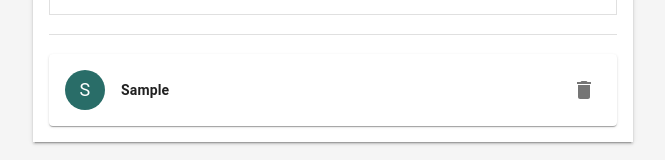
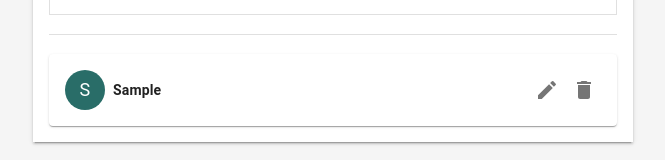
Before and after one commit to swport/payment-split, a React (Create React App) app: page / in a window 1280 px wide. Both pictures are taken after typing "Sample" into the empty fields and a click on the button "search". Shown: the part 183-343 px from the top of the page, without its empty margins (307-972 px from the left). Built offline with nearby package versions, Linux system fonts and the light colour scheme.

Commit message:
fixes add friends ui and other functions

```diff
--- a/src/components/Add-friends/Friend-list-item.tsx
+++ b/src/components/Add-friends/Friend-list-item.tsx
@@ -1,14 +1,14 @@
 import * as React from "react";
 
+import Grid from "@mui/material/Grid";
 import IconButton from "@mui/material/IconButton";
 import TextField from "@mui/material/TextField";
-import ClickAwayListener from "@mui/material/ClickAwayListener";
-import Box from "@mui/material/Box";
-import Stack from "@mui/material/Stack";
 import type { SxProps } from "@mui/material";
 
-import SaveIcon from "@mui/icons-material/Save";
+import EditIcon from "@mui/icons-material/Edit";
 import DeleteIcon from "@mui/icons-material/Delete";
+import Check from "@mui/icons-material/Check";
+import Clear from "@mui/icons-material/Clear";
 
 import Avatar from "@mui/material/Avatar";
 import { useTripContext } from "../Trips/Trip-context/Trip-context";
@@ -20,26 +20,15 @@ type IProps = {
 };
 
 const sxAvatar: SxProps = { fontSize: "18px", fontWeight: "400" };
+const sxForm = { display: "flex" };
 
 const FriendListItem = ({ friend }: IProps) => {
     const { removeFriend, updateFriendName } = useTripContext();
 
     const [editing, setEditing] = React.useState(false);
-    const [newName, setNewName] = React.useState<string | undefined>();
-
-    React.useEffect(() => {
-        const resetEditing = (e: KeyboardEvent) => {
-            if (e.key.toLowerCase() === "escape") {
-                setEditing(false);
-            }
-        };
-
-        document.addEventListener("keyup", resetEditing);
-
-        return () => {
-            document.removeEventListener("keyup", resetEditing);
-        };
-    }, []);
+    const [newName, setNewName] = React.useState<string | undefined>(
+        friend.name
+    );
 
     const onRemoveFriend = React.useCallback(
         (id: FriendType["id"]) => {
@@ -54,11 +43,6 @@ const FriendListItem = ({ friend }: IProps) => {
         [removeFriend]
     );
 
-    const editFriend = React.useCallback(() => {
-        setEditing(true);
-        setNewName(friend.name);
-    }, [friend]);
-
     const updateName = () => {
         if (!newName || newName === "") {
             return alert("Name cannot be empty");
@@ -68,81 +52,91 @@ const FriendListItem = ({ friend }: IProps) => {
         setEditing(false);
     };
 
-    const onKeyDwnName = (e: React.KeyboardEvent) => {
-        if (e.key.toLowerCase() === "enter") {
-            updateName();
-        }
-    };
-
-    const onUpdatingName = (e: React.ChangeEvent<HTMLInputElement>) => {
+    const handleNameUpdate = (e: React.ChangeEvent<HTMLInputElement>) => {
         setNewName(e.target.value);
     };
 
-    const onClickingName = () => {
-        editFriend();
-    };
-
-    const handleClickAway = () => {
-        setEditing(false);
+    const handleNameSubmit = (e: React.FormEvent<HTMLFormElement>) => {
+        e.preventDefault();
+        updateName();
     };
 
     return (
-        <Stack
-            direction="row"
+        <Grid
+            container
+            gap="8px"
             justifyContent="space-between"
             alignItems="center"
-            spacing={2}
-            fontWeight="bold"
+            wrap="nowrap"
         >
-            <Box onClick={onClickingName}>
+            <Grid
+                item
+                xs
+                container
+                alignItems="center"
+                wrap="nowrap"
+            >
+                <Grid
+                    item
+                    xs
+                    gap="8px"
+                    container
+                    wrap="nowrap"
+                    alignItems="center"
+                >
+                    <Avatar
+                        sx={{
+                            ...sxAvatar,
+                            backgroundColor: friend.color?.backgroundColor,
+                            color: friend.color?.color,
+                        }}
+                    >
+                        {friend.initials}
+                    </Avatar>
+
                     {editing ? (
-                    <Stack
-                        direction="row"
-                        alignItems="center"
-                        spacing={2}
+                        <form
+                            style={sxForm}
+                            onSubmit={handleNameSubmit}
                         >
-                        <ClickAwayListener onClickAway={handleClickAway}>
                             <TextField
                                 autoFocus
                                 autoComplete="false"
                                 autoCapitalize="false"
                                 autoCorrect="false"
                                 value={newName}
-                                onKeyDown={onKeyDwnName}
-                                onChange={onUpdatingName}
+                                onChange={handleNameUpdate}
                                 size="small"
                             />
-                        </ClickAwayListener>
                             <IconButton
-                            onClick={updateName}
-                            edge="start"
-                            aria-label="save"
-                            tabIndex={0}
+                                type="submit"
                             >
-                            <SaveIcon />
+                                <Check />
                             </IconButton>
-                    </Stack>
+                            <IconButton
+                                onClick={() => setEditing(false)}
+                            >
+                                <Clear />
+                            </IconButton>
+                        </form>
                     ) : (
-                    <Stack
-                        direction="row"
+                        <b>{friend.name}</b>
+                    )}
+                </Grid>
+            </Grid>
+
+            {!editing && (
+                <Grid
+                    item
+                    xs
+                    textAlign="right"
+                    justifyContent="flex-end"
+                    container
                     alignItems="center"
-                        spacing={2}
                 >
-                        <Avatar
-                            sx={{
-                                ...sxAvatar,
-                                backgroundColor: friend.color?.backgroundColor,
-                                color: friend.color?.color
-                            }}
-                        >
-                            {friend.initials}
-                        </Avatar>
-                        <span>{friend.name}</span>
-                    </Stack>
-                )}
-            </Box>
-
-            <Box>
+                    <IconButton onClick={() => setEditing(true)}>
+                        <EditIcon />
+                    </IconButton>
                     <IconButton
                         size="small"
                         onClick={() => onRemoveFriend(friend.id)}
@@ -150,8 +144,9 @@ const FriendListItem = ({ friend }: IProps) => {
                     >
                         <DeleteIcon />
                     </IconButton>
-            </Box>
-        </Stack>
+                </Grid>
+            )}
+        </Grid>
     );
 };
 
```
Lines whose indentation alone changed are shown as unchanged.
